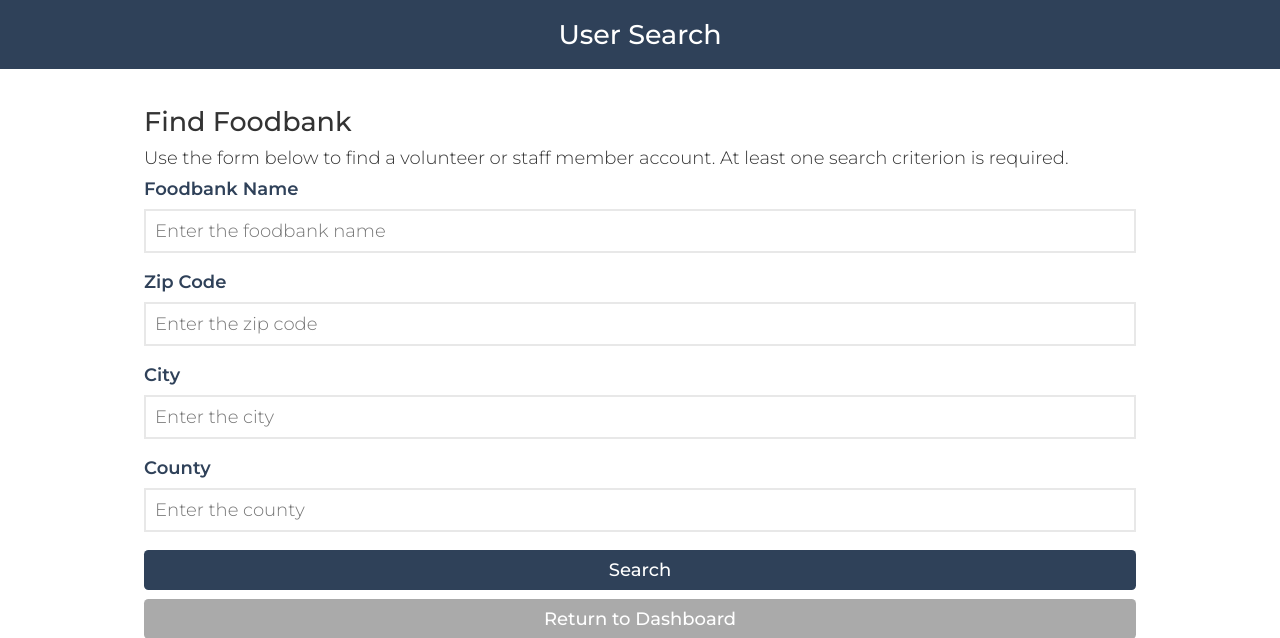
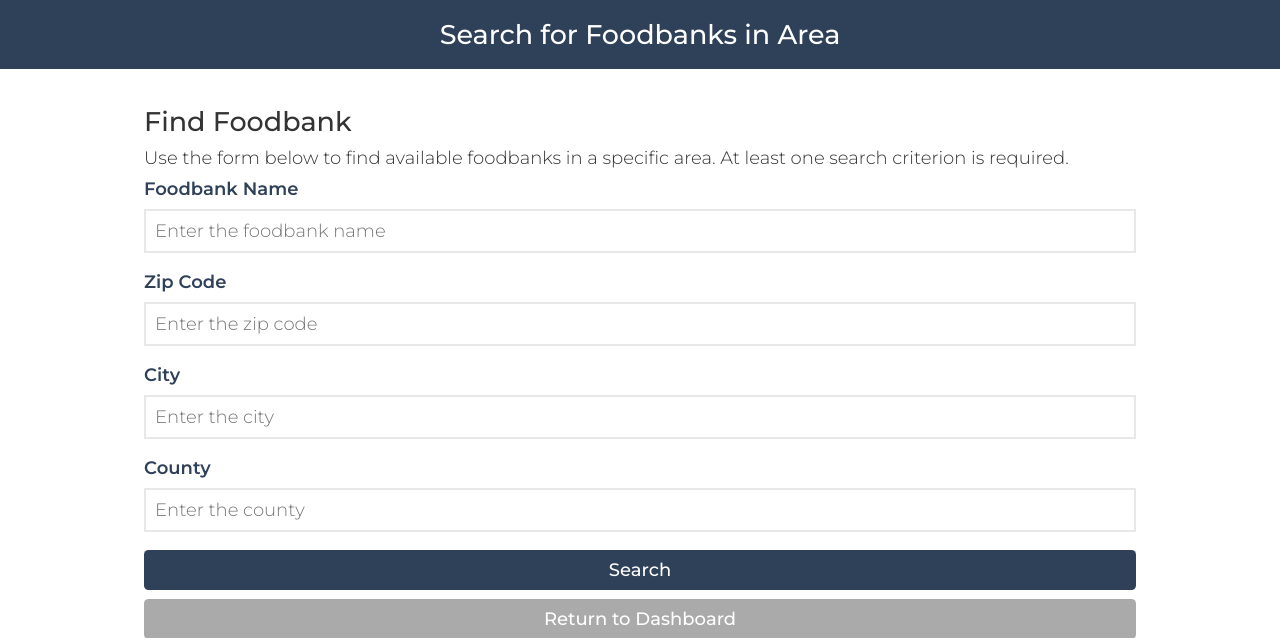
Before and after one commit to lpowell2/FUMC-FB, a PHP site: page /GwynethsGift/fbankSearch.php in a window 1280 px wide. Shown: the part 95-733 px from the top of the page. Run offline with PHP 8.4, Linux system fonts and the light colour scheme; the visitor is signed in with stand-in values (Sample User, id 1).

Commit message:
linked fbankSearch.php to event search on dashboard. Changed text display on the page

```diff
--- a/fbankSearch.php
+++ b/fbankSearch.php
@@ -29,7 +29,7 @@
     </head>
     <body>
         <?php require_once('header.php') ?>
-        <h1>User Search</h1>
+        <h1>Search for Foodbanks in Area</h1>
         <form id="person-search" class="general" method="get">
             <h2>Find Foodbank</h2>
             <?php
@@ -92,7 +92,7 @@
                     echo '<h3>Search Again</h3>';
                 }
             ?>
-            <p>Use the form below to find a volunteer or staff member account. At least one search criterion is required.</p>
+            <p>Use the form below to find available foodbanks in a specific area. At least one search criterion is required.</p>
             <label for="name">Foodbank Name</label>
             <input type="text" id="name" name="name" placeholder="Enter the foodbank name">
 
--- a/header.php
+++ b/header.php
@@ -110,7 +110,7 @@
                 echo('<span class="nav-divider">|</span>');
                 echo('<span class="navbar-brand">Events</span>');
                 echo('<li class="sub-item"><a class="nav-link active" aria-current="page" href="' . $path . 'calendar.php">Calendar</a></li>');
-                echo('<li class="sub-item"><a class="nav-link active" aria-current="page" href="' . $path . 'eventSearch.php">Search</a></li>');
+                echo('<li class="sub-item"><a class="nav-link active" aria-current="page" href="' . $path . 'fbankSearch.php">Search</a></li>');
                 //echo('<button type="button" class="btn btn-link"><a href="' . $path . 'index.php" class="link-primary">home</a></button>');
 	        	//echo(' | <button type="button" class="btn btn-link"><a href="' . $path . 'about.php">about</a></button>');
 	            //echo(' | <button type="button" class="btn btn-link"><a href="' . $path . 'help.php?helpPage=' . $current_page . '" target="_BLANK">help</a></button>');
--- a/index.php
+++ b/index.php
@@ -70,7 +70,7 @@
                     <span>Find Event</span>
                 </div>
                 <?php if ($_SESSION['access_level'] >= 2): ?>
-                    <div class="dashboard-item" data-link="personSearch.php">
+                    <div class="dashboard-item" data-link="fbankSearch.php">
                         <img src="images/person-search.svg">
                         <span>Find Person</span>
                     </div>
```
